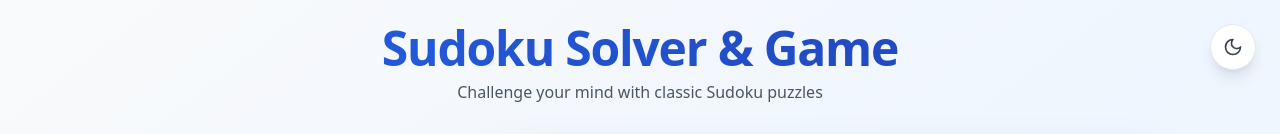
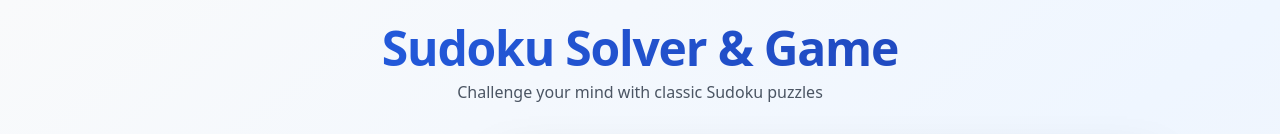
Before and after one commit to vinaychaware/Sudoku, a React (Vite) app: page / in a window 1280 px wide. Shown: the top 134 px of the page. Built offline with nearby package versions, Linux system fonts and the light colour scheme.

Commit message:
Updated App.tsx

```diff
--- a/src/App.tsx
+++ b/src/App.tsx
@@ -2,7 +2,6 @@ import React, { useState, useEffect } from 'react';
 import { SudokuGrid } from './components/SudokuGrid';
 import { GameControls } from './components/GameControls';
 import { NumberPad } from './components/NumberPad';
-import { ThemeToggle } from './components/ThemeToggle';
 import { SuccessModal } from './components/SuccessModal';
 import { DailyChallenge } from './components/DailyChallenge';
 import { Leaderboard } from './components/Leaderboard';
@@ -72,8 +71,6 @@ function App() {
 
   return (
     <div className="min-h-screen bg-gradient-to-br from-gray-50 via-blue-50 to-gray-100 dark:from-gray-950 dark:via-gray-900 dark:to-gray-800 transition-colors duration-300">
-      <ThemeToggle />
-
       <div className="container mx-auto px-4 py-6 max-w-7xl">
         <header className="text-center mb-6 md:mb-8">
           <h1 className="text-4xl md:text-5xl font-extrabold text-transparent bg-clip-text bg-gradient-to-r from-blue-600 to-blue-800 dark:from-blue-400 dark:to-blue-600 mb-2 tracking-tight">
```
